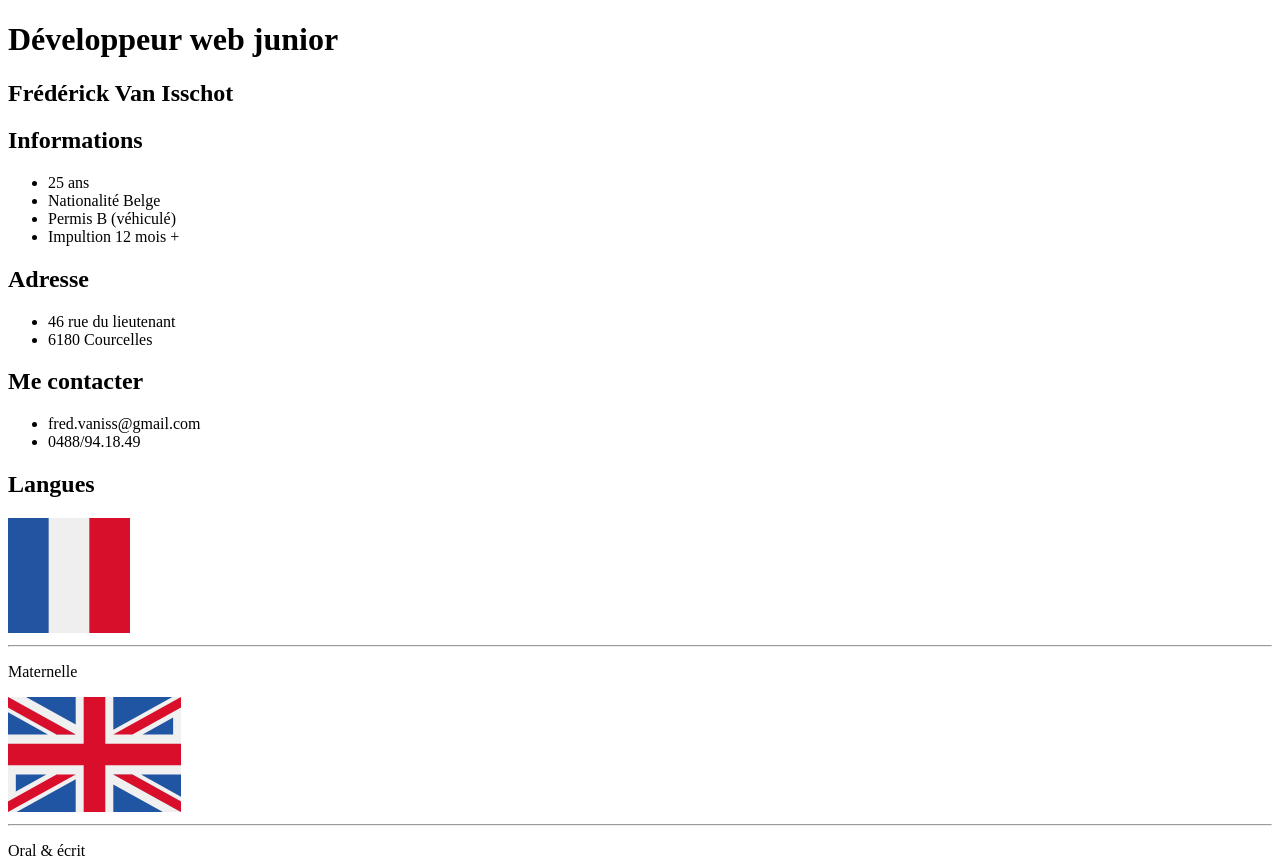
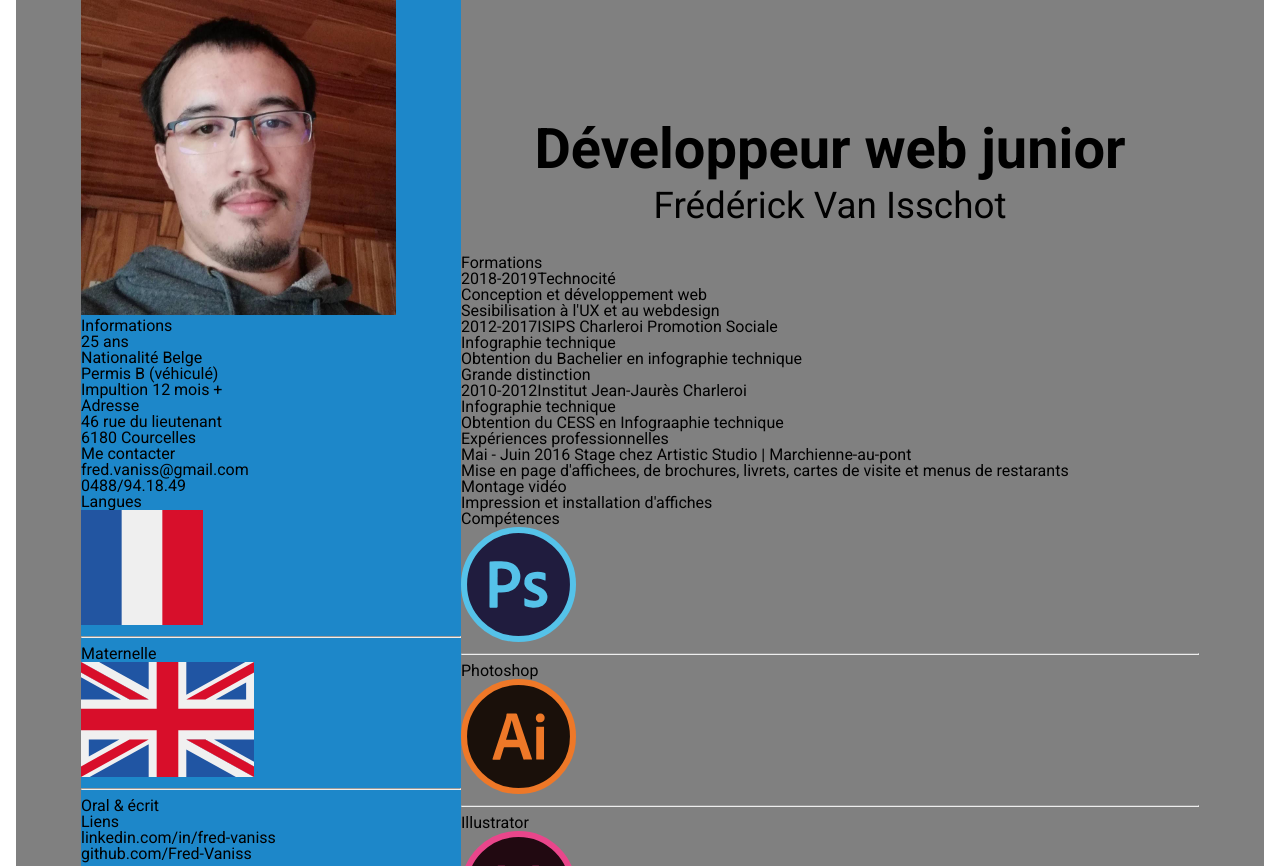
Before and after one commit to Fred-Vaniss/Mon-CV, a plain HTML site: page index.html in a window 1280 px wide. Shown: the top 866 px of the page. Drawn offline with Linux system fonts and the light colour scheme.

Commit message:
CSS: mise en place du grid

```diff
--- a/index.html
+++ b/index.html
@@ -16,6 +16,7 @@
 			<h2>Frédérick Van Isschot</h2>
 		</header>
 		<aside>
+			<p><img src="images/profil.jpg" alt="" height="315"></p>
 			<h2 class="shorttitle infos">Informations</h2>
 			<ul>
 				<li>25 ans</li>
--- /dev/null
+++ b/scss/_style-reset.scss
@@ -0,0 +1,48 @@
+/* http://meyerweb.com/eric/tools/css/reset/
+   v2.0 | 20110126
+   License: none (public domain)
+*/
+
+html, body, div, span, applet, object, iframe,
+h1, h2, h3, h4, h5, h6, p, blockquote, pre,
+a, abbr, acronym, address, big, cite, code,
+del, dfn, em, img, ins, kbd, q, s, samp,
+small, strike, strong, sub, sup, tt, var,
+b, u, i, center,
+dl, dt, dd, ol, ul, li,
+fieldset, form, label, legend,
+table, caption, tbody, tfoot, thead, tr, th, td,
+article, aside, canvas, details, embed,
+figure, figcaption, footer, header, hgroup,
+menu, nav, output, ruby, section, summary,
+time, mark, audio, video {
+	margin: 0;
+	padding: 0;
+	border: 0;
+	font-size: 100%;
+	font: inherit;
+	vertical-align: baseline;
+}
+/* HTML5 display-role reset for older browsers */
+article, aside, details, figcaption, figure,
+footer, header, hgroup, menu, nav, section {
+	display: block;
+}
+body {
+	line-height: 1;
+}
+ol, ul {
+	list-style: none;
+}
+blockquote, q {
+	quotes: none;
+}
+blockquote:before, blockquote:after,
+q:before, q:after {
+	content: '';
+	content: none;
+}
+table {
+	border-collapse: collapse;
+	border-spacing: 0;
+}
--- a/scss/style.scss
+++ b/scss/style.scss
@@ -0,0 +1,63 @@
+@import 'style-reset';
+
+@import url('https://fonts.googleapis.com/css?family=Roboto:400,700');
+
+
+html {
+	box-sizing: border-box;
+	font-family: 'Roboto', sans-serif;
+}
+
+*,
+*:before,
+*:after {
+	box-sizing: inherit;
+}
+
+body {
+	margin: 0;
+}
+
+// Assigner les areas des éléments
+header {
+	grid-area: head;
+	align-self: center;
+}
+
+aside {
+	grid-area: asi;
+	background-color: #1d87c9;
+}
+
+section {
+	grid-area: sect;
+}
+
+h1 {
+	font-size: 3.5em;
+	font-weight: bold;
+	text-align: center;
+	margin-bottom: .2em;
+}
+
+header h2 {
+	font-size: 2.3em;
+	text-align: center;
+}
+
+.wrapper {
+	max-width: 1248px;
+	margin: 0 auto;
+	background-color: grey;
+
+
+	display: grid;
+	grid-template-columns: 65px 380px 1fr 65px;
+	grid-template-rows: 90px 165px 1fr 90px;
+
+	grid-template-areas:
+		".		asi		.		."
+		".		asi		head	."
+		".		asi		sect	."
+		".		asi		.		.";
+}
```
Also changed, not shown: css/style.css, 1 other file.
